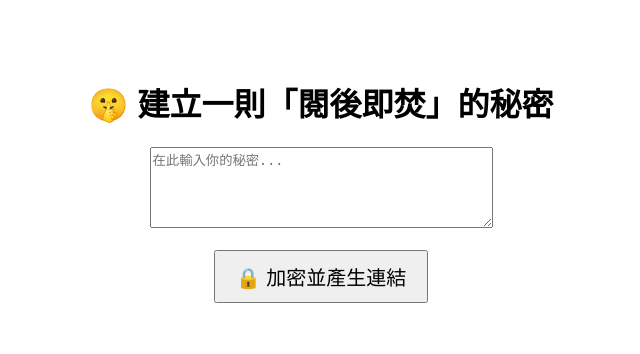
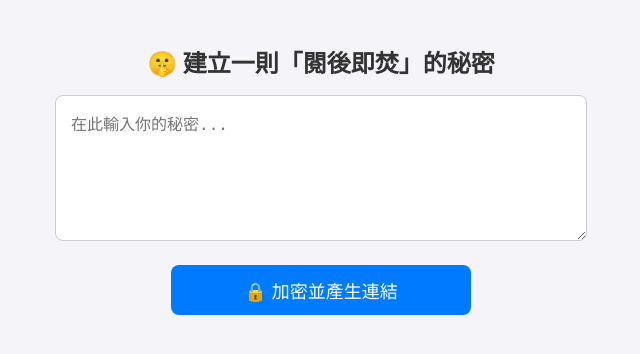
Before and after one commit to OliverHuang20050304/secret-note-app, a Flask app: page / in a window 1280 px wide. Shown: the top 354 px of the page, without its empty margins (319-959 px from the left). Run offline with Flask 3, Linux system fonts and the light colour scheme.

Commit message:
優化手機版面 UI

```diff
--- a/templates/index.html
+++ b/templates/index.html
@@ -2,14 +2,47 @@
 <html>
 <head>
     <title>秘密便條</title>
-    <style>body { text-align: center; font-family: sans-serif; padding-top: 50px; }</style>
+    <meta name="viewport" content="width=device-width, initial-scale=1.0">
+    <style>
+        body {
+            text-align: center;
+            font-family: -apple-system, BlinkMacSystemFont, "Segoe UI", Roboto, Helvetica, Arial, sans-serif;
+            padding: 20px;
+            background-color: #f4f4f9;
+        }
+        h1 { font-size: 24px; color: #333; }
+
+        /* 讓輸入框和按鈕在手機上好按一點 */
+        textarea {
+            width: 90%;          /* 佔滿手機寬度的 90% */
+            max-width: 500px;    /* 但在電腦上不要超過 500px */
+            padding: 15px;       /* 增加內距，打字比較舒服 */
+            font-size: 16px;     /* 字體放大，手機才不用放大鏡看 */
+            border-radius: 8px;
+            border: 1px solid #ccc;
+        }
+
+        button {
+            margin-top: 20px;
+            font-size: 18px;
+            padding: 12px 24px;  /* 按鈕變大，手指好點 */
+            background-color: #007bff;
+            color: white;
+            border: none;
+            border-radius: 8px;
+            cursor: pointer;
+            width: 90%;          /* 手機上按鈕也寬一點 */
+            max-width: 300px;
+        }
+        button:active { background-color: #0056b3; } /* 按下去的特效 */
+    </style>
 </head>
 <body>
     <h1>🤫 建立一則「閱後即焚」的秘密</h1>
     <form method="POST">
-        <textarea name="secret" rows="5" cols="40" placeholder="在此輸入你的秘密..."></textarea>
-        <br><br>
-        <button type="submit" style="font-size: 20px; padding: 10px 20px;">🔒 加密並產生連結</button>
+        <textarea name="secret" rows="6" placeholder="在此輸入你的秘密..."></textarea>
+        <br>
+        <button type="submit">🔒 加密並產生連結</button>
     </form>
 </body>
 </html>
```
Also changed, not shown: templates/result.html (+40 -5 lines), templates/secret.html (+38 -4 lines).
